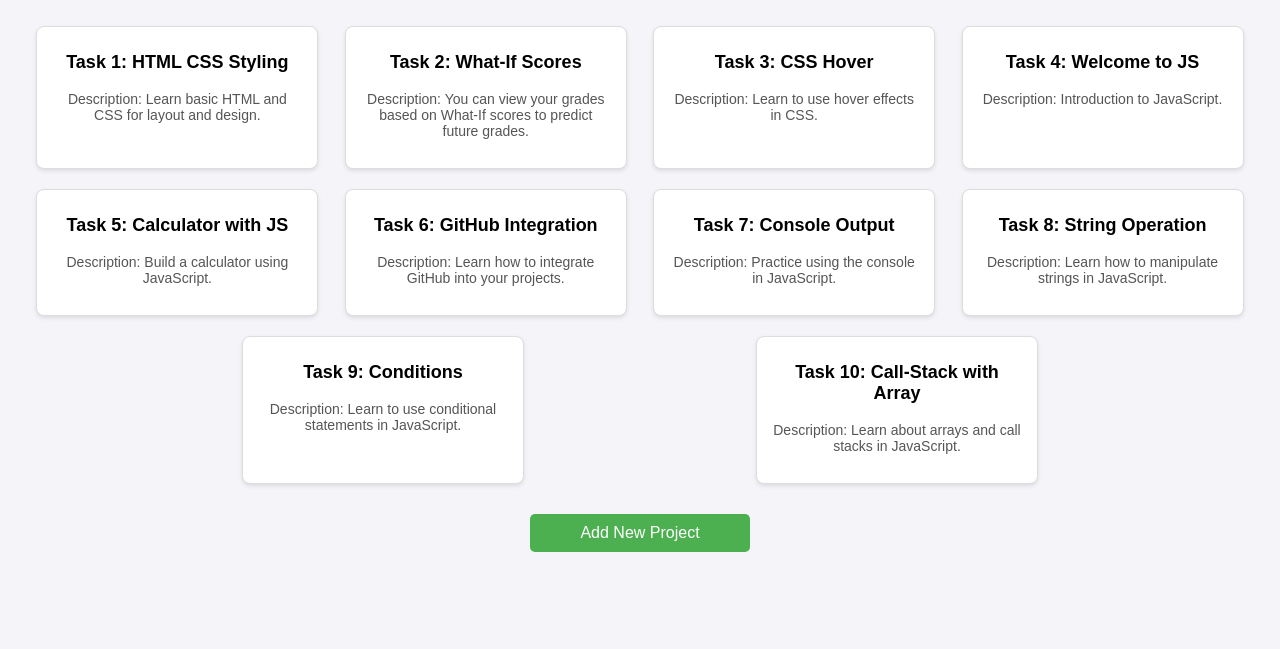
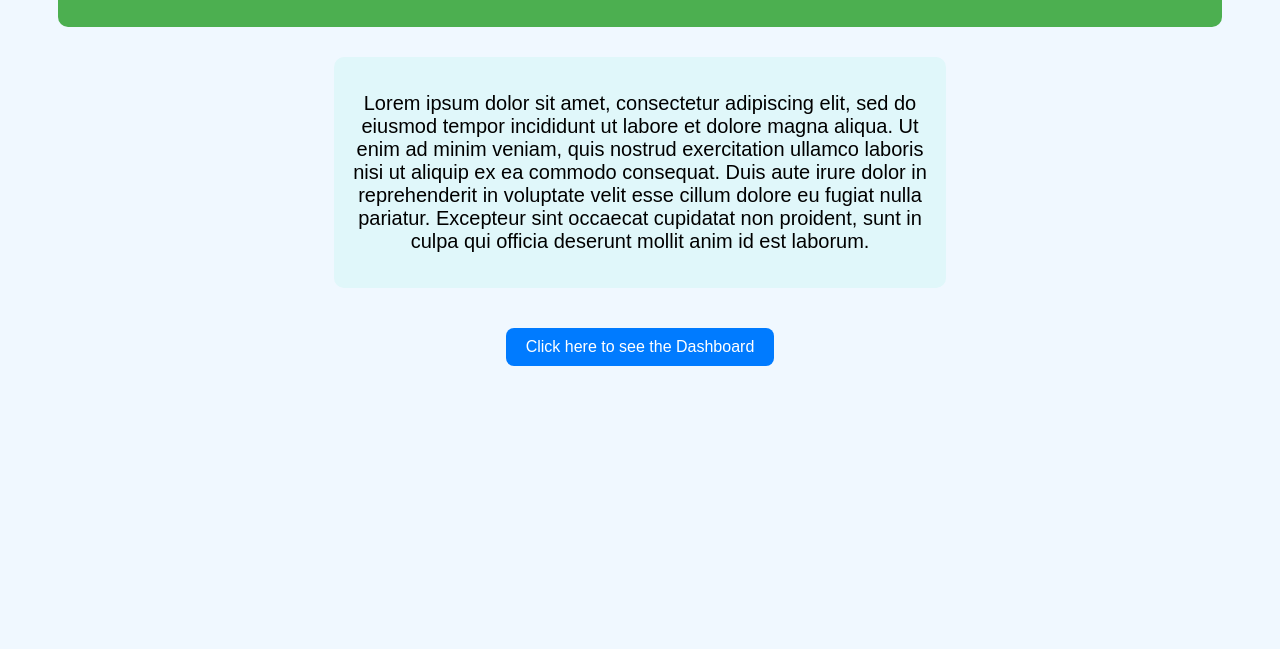
Before and after one commit to bmadired/dynamic_gallery, a plain HTML site: page task1_1.html in a window 1280 px wide. Shown: the part 151-800 px from the top of the page. Drawn offline with Linux system fonts and the light colour scheme.

Commit message:
Update task1_1.html

```diff
--- a/task1_1.html
+++ b/task1_1.html
@@ -1,115 +1,66 @@
+
+
 <!DOCTYPE html>
 <html>
 <head>
-    <title>Dashboard</title>
+    <title>Index</title>
     <style>
         body {
             font-family: Arial, sans-serif;
-            background-color: #f4f4f9;
-            margin: 0;
-            padding: 20px;
+            background-color: #f0f8ff;
+            text-align: center;
+            padding: 50px;
         }
+
         .header_div {
-            text-align: center;
             background-color: #4CAF50;
             color: white;
             padding: 20px;
             border-radius: 10px;
-            margin-bottom: 20px;
         }
-        .header_div h1 {
-            margin: 0;
+
+        .content_div {
+            margin: 30px auto;
+            padding: 15px;
+            font-size: 20px;
+            background-color: #e0f7fa;
+            border-radius: 10px;
+            width: 50%;
         }
-        .content_div {
-            display: flex;
-            flex-wrap: wrap;
-            justify-content: space-evenly;
+
+        .footer_div {
+            margin-top: 40px;
         }
-        .project_card {
-            background-color: #fff;
-            width: 250px;
-            margin: 10px;
-            padding: 15px;
+
+        #btn_ref button {
+            padding: 10px 20px;
+            font-size: 16px;
+            background-color: #007BFF;
+            color: white;
+            border: none;
             border-radius: 8px;
-            box-shadow: 0 2px 4px rgba(0, 0, 0, 0.1);
-            text-align: center;
-            border: 1px solid #ddd;
+            cursor: pointer;
         }
-        .project_card h3 {
-            font-size: 18px;
-            margin-top: 10px;
-        }
-        .project_card p {
-            font-size: 14px;
-            color: #555;
-        }
-        .btn_add {
-            display: block;
-            background-color: #4CAF50;
-            color: white;
-            padding: 10px;
-            width: 200px;
-            margin: 20px auto;
-            text-align: center;
-            border-radius: 5px;
-            cursor: pointer;
+
+        #btn_ref button:hover {
+            background-color: #0056b3;
         }
     </style>
 </head>
 <body>
+    <!-- Heading -->
+    <div class="header_div">
+        <h1>Welcome to My Custom Designed Page!</h1>
+    </div>
+    <!-- Content -->
+    <div class="content_div">
+        <p>Lorem ipsum dolor sit amet, consectetur adipiscing elit, sed do eiusmod tempor incididunt ut labore et dolore magna aliqua. Ut enim ad minim veniam, quis nostrud exercitation ullamco laboris nisi ut aliquip ex ea commodo consequat. Duis aute irure dolor in reprehenderit in voluptate velit esse cillum dolore eu fugiat nulla pariatur. Excepteur sint occaecat cupidatat non proident, sunt in culpa qui officia deserunt mollit anim id est laborum.
 
-    <div class="header_div">
-        <h1>Welcome to the Custom Dashboard</h1>
-        <p>Yeah I got it!!</p>
+</p>
     </div>
-
-    <div class="content_div" id="projectGallery">
-        <!-- Dynamic Project Cards will go here -->
+    <!-- Button -->
+    <div class="footer_div">
+        <a href="dashboard.html" id="btn_ref"><button>Click here to see the Dashboard</button></a>
     </div>
-
-    <div class="btn_add" id="addProjectBtn">Add New Project</div>
-
-    <script>
-        const projectGallery = document.getElementById('projectGallery');
-        const addProjectBtn = document.getElementById('addProjectBtn');
-
-        const tasks = [
-            { name: "Task 1: HTML CSS Styling", description: "Learn basic HTML and CSS for layout and design." },
-            { name: "Task 2: What-If Scores", description: "You can view your grades based on What-If scores to predict future grades." },
-            { name: "Task 3: CSS Hover", description: "Learn to use hover effects in CSS." },
-            { name: "Task 4: Welcome to JS", description: "Introduction to JavaScript." },
-            { name: "Task 5: Calculator with JS", description: "Build a calculator using JavaScript." },
-            { name: "Task 6: GitHub Integration", description: "Learn how to integrate GitHub into your projects." },
-            { name: "Task 7: Console Output", description: "Practice using the console in JavaScript." },
-            { name: "Task 8: String Operation", description: "Learn how to manipulate strings in JavaScript." },
-            { name: "Task 9: Conditions", description: "Learn to use conditional statements in JavaScript." },
-            { name: "Task 10: Call-Stack with Array", description: "Learn about arrays and call stacks in JavaScript." }
-        ];
-
-        function updateGallery() {
-            projectGallery.innerHTML = '';
-            tasks.forEach(task => {
-                const card = document.createElement('div');
-                card.classList.add('project_card');
-                card.innerHTML = `
-                    <h3>${task.name}</h3>
-                    <p><span>Description:</span> ${task.description}</p>
-                `;
-                projectGallery.appendChild(card);
-            });
-        }
-
-        addProjectBtn.addEventListener('click', () => {
-            const newTask = {
-                name: `Task ${tasks.length + 1}: New Task`,
-                description: `Description for new task ${tasks.length + 1}.`
-            };
-            tasks.push(newTask);
-            updateGallery();
-        });
-
-        updateGallery();
-    </script>
-
 </body>
 </html>
```
